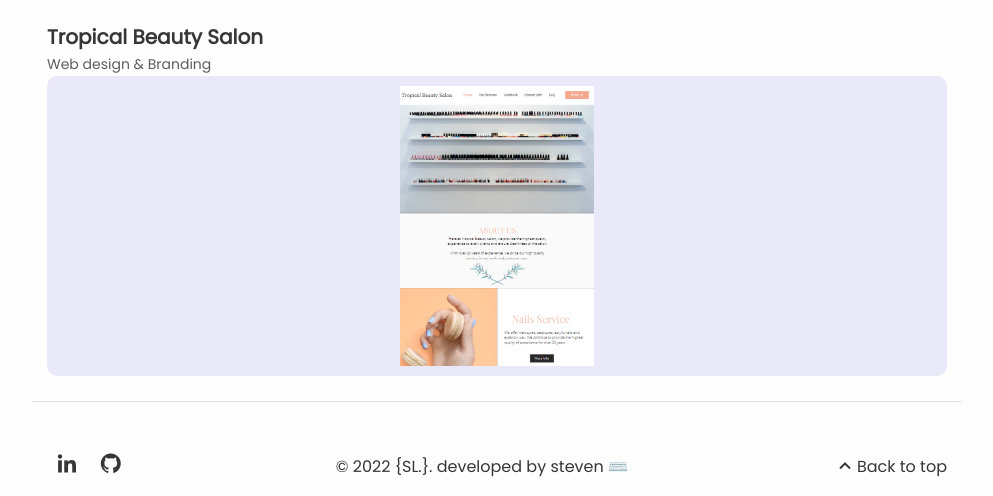
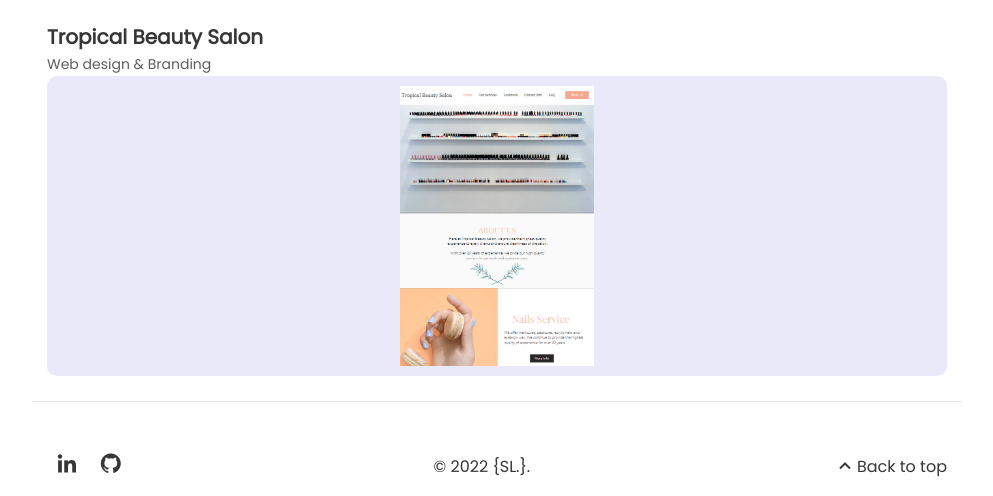
Before and after one commit to steven8270/portfolio_V1, a plain HTML site: page index.html in a window 1280 px wide. Shown: the part 1390-1886 px from the top of the page, without its empty margins (143-1136 px from the left). Drawn offline with nearby package versions, Linux system fonts and the light colour scheme.

Commit message:
Update index.html

```diff
--- a/index.html
+++ b/index.html
@@ -126,7 +126,7 @@
             </li>
           </ul>
         </div>
-        <span>&copy; 2022 {SL.}. developed by steven ⌨️</span>
+        <span>&copy; 2022 {SL.}.</span>
         <a href="#home" class="scroll-top">
           <i class="bx bx-chevron-up"></i> Back to top
         </a>
```
